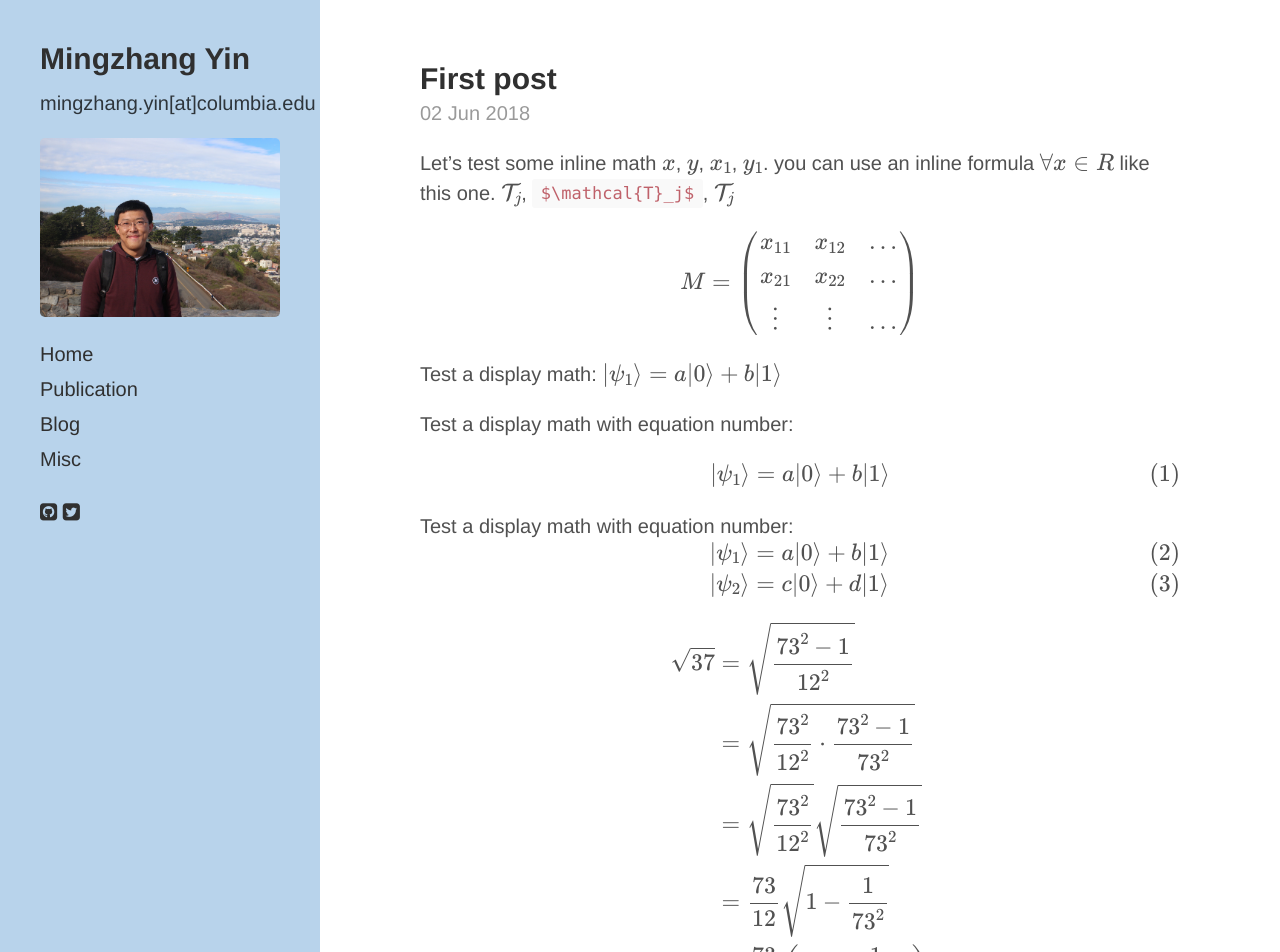
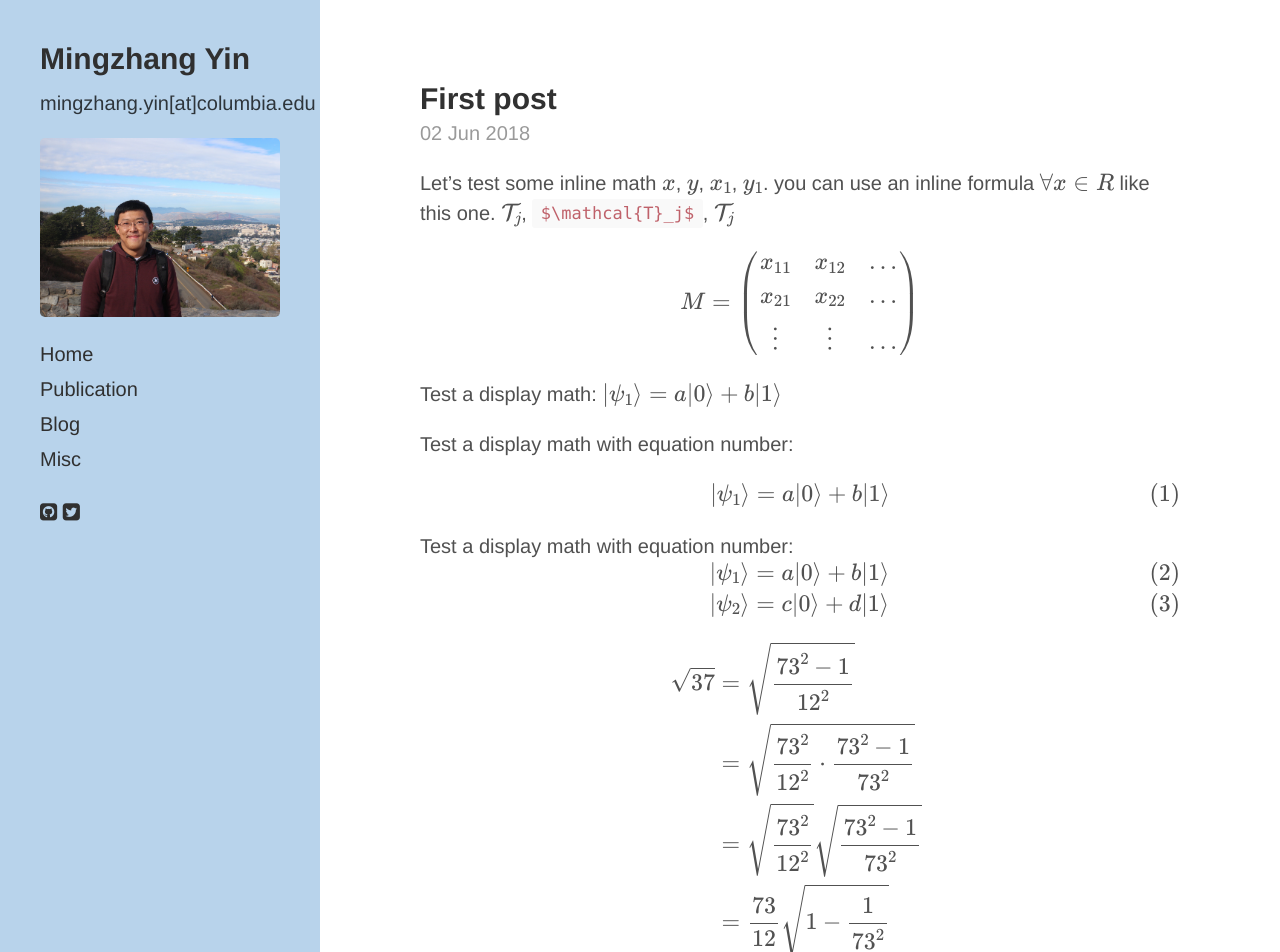
Before and after one commit to mingzhang-yin/mingzhang-yin.github.io, a Jekyll site: the page built from assets/pdfs/2018-06-02-test.md, in a window 1280 px wide and 1400 px high. Shown: the top 952 px of the window. Built offline with Jekyll 4.4.1, drawn with Linux system fonts in a browser that asks for light colours; nearby versions of some CDN libraries; formulas are drawn with MathJax 3; comment, search, counter and statistics services are not loaded; a style sheet for code colours, icons or effects is not loaded.

Commit message:
Update poole.css

```diff
--- a/public/css/poole.css
+++ b/public/css/poole.css
@@ -333,16 +333,6 @@ tbody tr:nth-child(odd) th {
   margin-bottom: 4em;
 }
 
-/* Blog post or page title */
-.page-title,
-.post-title,
-.post-title a {
-  color: #303030;
-}
-.page-title,
-.post-title {
-  margin-top: 0;
-}
 
 /* Meta data line below post title */
 .post-date {
```
